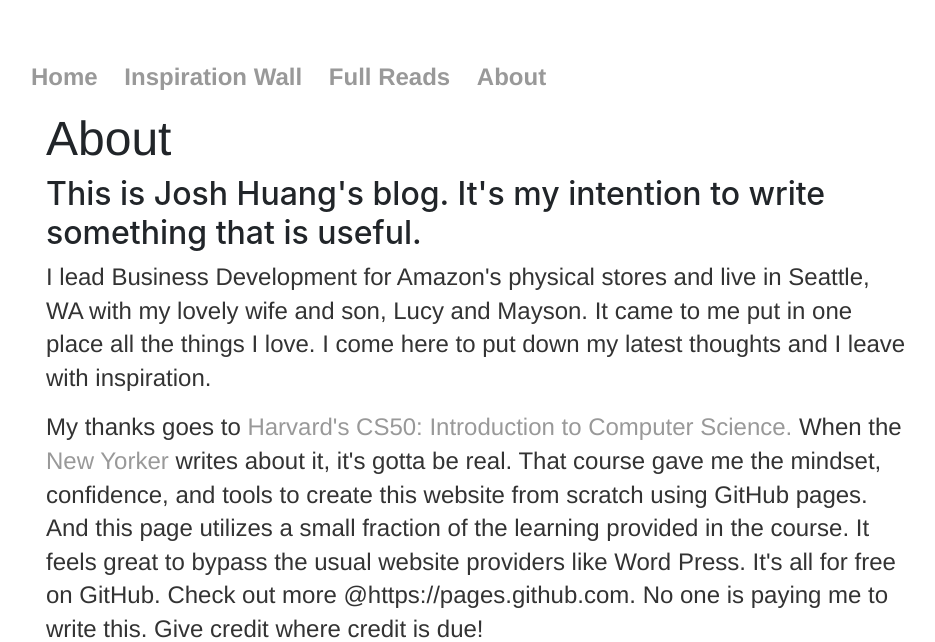
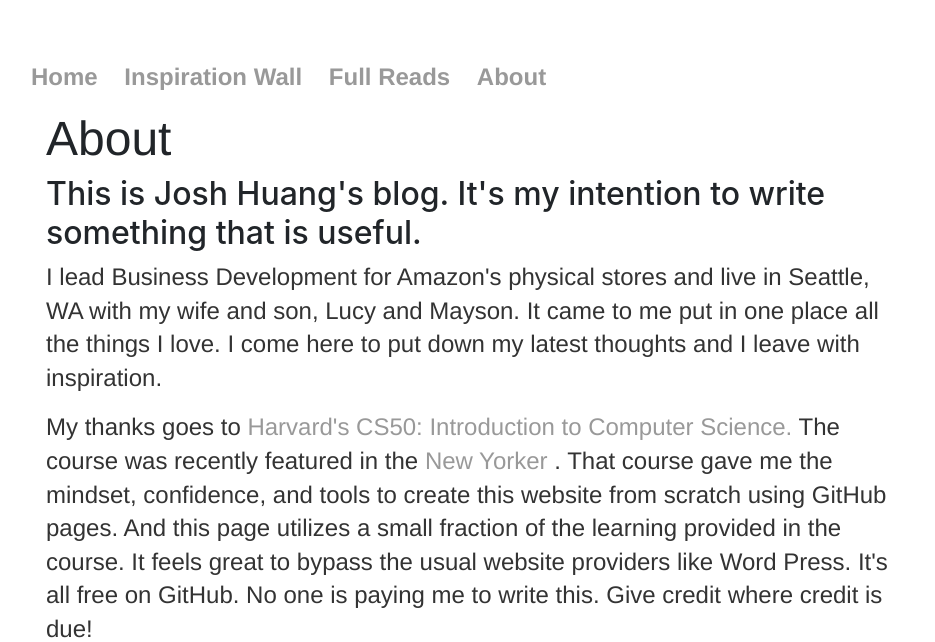
Before and after one commit to hikesandbikes/hikesandbikes.github.io, a Jekyll site: the page built from about/index.html, in a window 1280 px wide, cut to the strip 0-642 px from the top of the page. Shown: the whole strip, without its empty margins (161-1096 px from the left). Built offline with Jekyll 4.4.1, drawn with Linux system fonts in a browser that asks for light colours.

Commit message:
update about

```diff
--- a/about/index.html
+++ b/about/index.html
@@ -8,17 +8,17 @@ title: About Josh Huang
 			<h2>This is Josh Huang's blog. It's my intention to write something that is useful.</h2>
 
 			<p>I lead Business Development for Amazon's physical stores and live in Seattle, WA with my
-				lovely wife and son, Lucy and Mayson.  It came to me put in one place all the things I love.
+				wife and son, Lucy and Mayson.  It came to me put in one place all the things I love.
 				I come here to put down my latest thoughts and I leave with inspiration.
 			</p>
 
 			<p>
 				My thanks goes to <a href=" https://cs50.harvard.edu/x/2019/">Harvard's CS50: Introduction to Computer Science.</a>
-				When the <a href="https://www.newyorker.com/news/our-local-correspondents/how-harvards-star-computer-science-professor-built-a-distance-learning-empire">New Yorker</a>
-				writes about it, it's gotta be real.  That course gave me the mindset, confidence, and
+				The course was recently featured in the <a href="https://www.newyorker.com/news/our-local-correspondents/how-harvards-star-computer-science-professor-built-a-distance-learning-empire">New Yorker</a>
+				.  That course gave me the mindset, confidence, and
 				tools to create this website from scratch using GitHub pages.  And this page utilizes a small fraction of the
-				learning provided in the course.  It feels great to bypass the usual website providers like Word Press. It's all for
-				free on GitHub.  Check out more @https://pages.github.com.  No one is paying me to write this.  Give credit where
+				learning provided in the course.  It feels great to bypass the usual website providers like Word Press. It's all
+				free on GitHub.   No one is paying me to write this.  Give credit where
 				credit is due!
 
 			</p>
```
